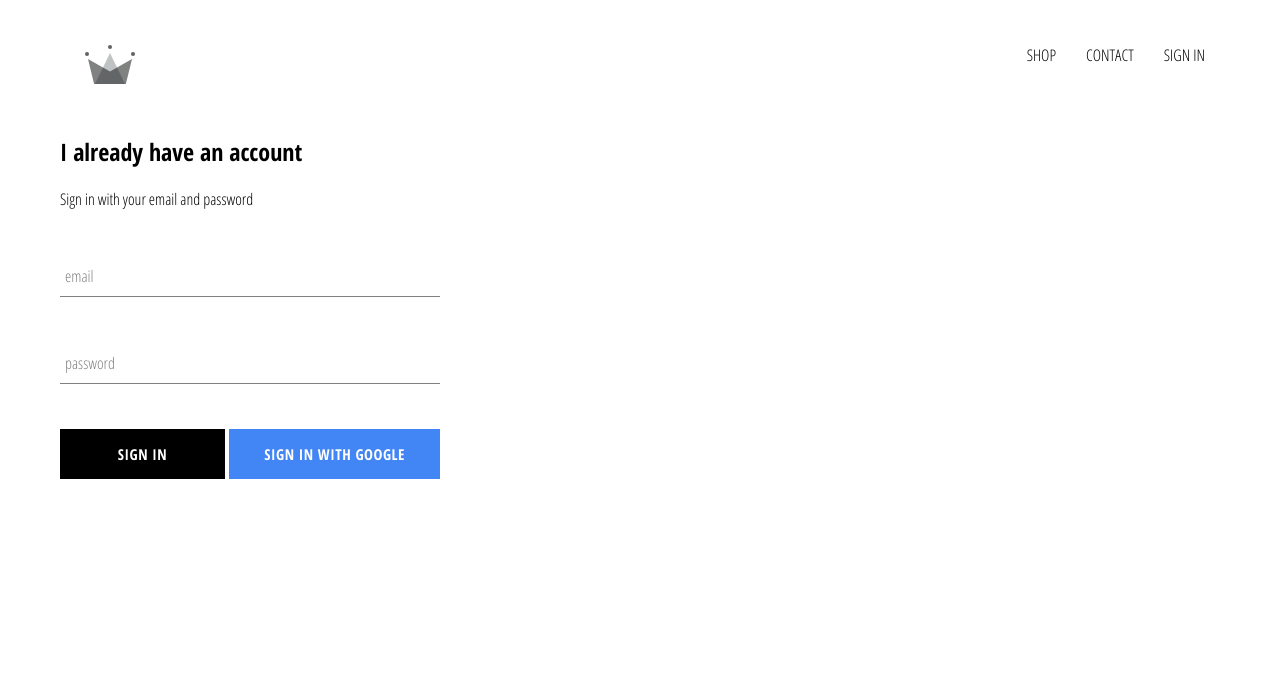
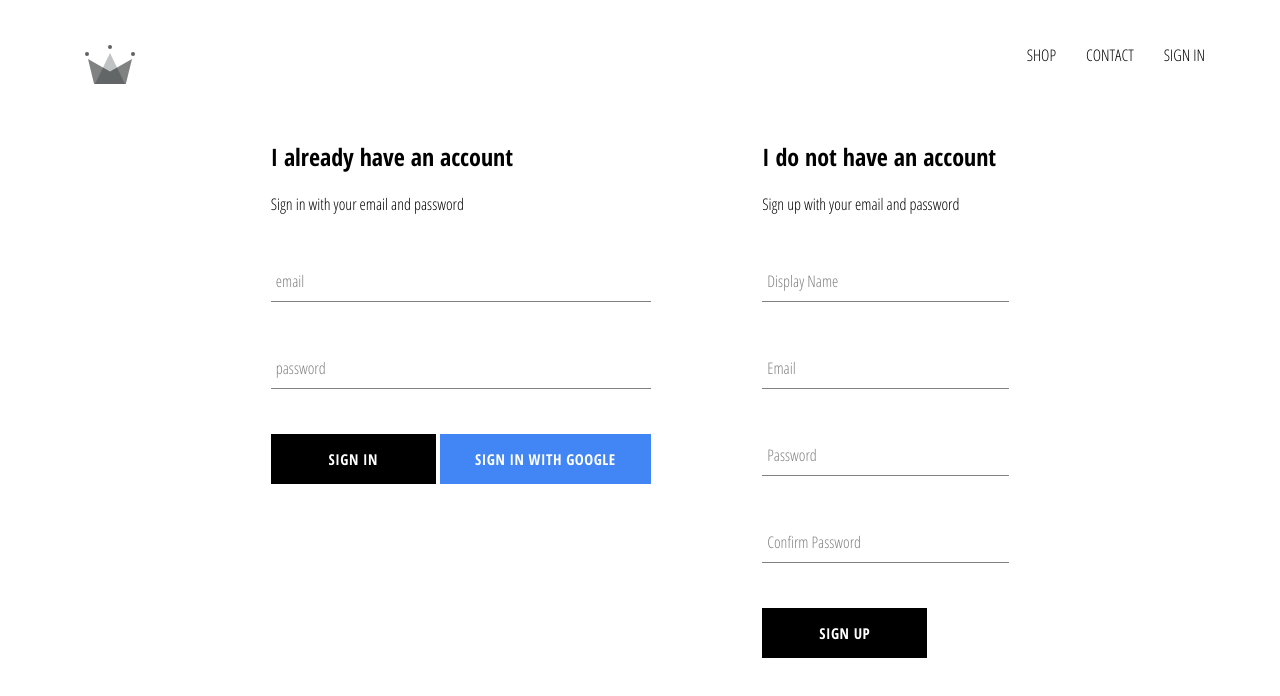
Before and after one commit to deleonjulio/crwn-clothing, a React (Create React App) app: page /signin in a window 1280 px wide. Shown: the top 696 px of the page. Built offline with nearby package versions, Linux system fonts and the light colour scheme; no server answers.

Commit message:
implemented firebase utils included ability to store authenticated user into our firestore database

```diff
--- a/src/App.js
+++ b/src/App.js
@@ -7,7 +7,7 @@
 import ShopPage from './pages/shop/shop.component.jsx';
 import SignInAndSignUpPage from './pages/sign-in-and-sign-up/sign-in-and-sign-up.component';
 import Header from './components/header/header.component';
-import { auth } from './firebase/firebase.utils';
+import { auth,createUserProfileDocument } from './firebase/firebase.utils';
 
 class App extends React.Component {
 	constructor() {
@@ -21,10 +21,26 @@
 	unsubscribeFromAuth = null;
 
 	componentDidMount() {
-		this.unsubscribeFromAuth = auth.onAuthStateChanged(user => {
-			this.setState({ currentUser: user });
+		this.unsubscribeFromAuth = auth.onAuthStateChanged(async userAuth => {
+			if(userAuth) {
+				const userRef = await createUserProfileDocument(userAuth);
 
-			console.log(user);
+				userRef.onSnapshot(snapShot => {
+					this.setState({
+						currentUser: {
+							id: snapShot,
+							...snapShot.data()
+						}
+					});
+
+					console.log(this.state);
+				});
+
+			} else {
+				this.setState({currentUser:userAuth});
+			}
+
+
 		});
 	}
 
--- /dev/null
+++ b/src/components/sign-up/sign-up.component.jsx
@@ -0,0 +1,106 @@
+import React from 'react';
+
+import FormInput from '../form-input/form-input.component';
+import CustomButton from '../custom-button/custom-button.component';
+
+import { auth, createUserProfileDocument } from '../../firebase/firebase.utils';
+
+import './sign-up.styles.scss';
+
+ class SignUp extends React.Component {
+ 	constructor() {
+ 		super()
+
+ 		this.state = {
+ 			displayName: '',
+ 			email: '',
+ 			password: '',
+ 			confirmPassword: ''
+ 		}
+ 	}
+
+ 	handleSubmit = async event => {
+ 		event.preventDefault();
+
+ 		const {displayName, email, password, confirmPassword} = this.state;
+
+ 		if(password !== confirmPassword) {
+ 			alert("passwords don't match")
+ 			return;
+ 		}
+
+ 		try {
+ 			const { user } = await auth.createUserWithEmailAndPassword(email, password);
+
+ 			await createUserProfileDocument(user, {displayName});
+
+ 			this.setState({
+ 				displayName: '',
+	 			email: '',
+	 			password: '',
+	 			confirmPassword: ''
+ 			});
+
+ 		} catch (error) {
+ 			console.error(error);
+ 		}
+ 	}
+
+ 	handleChange = event => {
+ 		const { name, value } = event.target;
+
+ 		this.setState({ [name]:value});
+ 	}
+
+ 	render() {
+ 		const {displayName, email, password, confirmPassword} = this.state;
+ 		return (
+ 			<div className='sign-up'>
+ 				<h2 className='title'> I do not have an account</h2>
+ 				<span>Sign up with your email and password</span>
+ 				<form className='sign-up-form' onSubmit={this.handleSubmit}>
+ 					<FormInput
+ 						type='text'
+ 						name='displayName'
+ 						value={displayName}
+ 						onChange={this.handleChange}
+ 						label='Display Name'
+ 						required
+ 					/>
+
+ 					<FormInput
+ 						type='email'
+ 						name='email'
+ 						value={email}
+ 						onChange={this.handleChange}
+ 						label='Email'
+ 						required
+ 					/>
+
+ 					<FormInput
+ 						type='password'
+ 						name='password'
+ 						value={password}
+ 						onChange={this.handleChange}
+ 						label='Password'
+ 						required
+ 					/>
+
+ 					 <FormInput
+ 						type='password'
+ 						name='confirmPassword'
+ 						value={confirmPassword}
+ 						onChange={this.handleChange}
+ 						label='Confirm Password'
+ 						required
+ 					/>
+
+ 					<CustomButton type='submit'> SIGN UP </CustomButton>
+ 				</form>
+ 			</div>
+ 		)
+ 	}
+
+ }
+
+ export default SignUp;
--- /dev/null
+++ b/src/components/sign-up/sign-up.styles.scss
@@ -0,0 +1,10 @@
+.sign-in {
+	width: 380px;
+	display: flex;
+	flex-direction: column;
+
+	.title {
+		margin: 10px 0;
+	}
+
+}
--- a/src/firebase/firebase.utils.js
+++ b/src/firebase/firebase.utils.js
@@ -13,6 +13,32 @@
     measurementId: "G-HGELCTZW9S"
  };
 
+export const createUserProfileDocument = async (userAuth,additionalData) => {
+	if(!userAuth) return;
+
+	const userRef = firestore.doc(`users/${userAuth.uid}`);
+
+	const snapShot = await userRef.get()
+
+	if(!snapShot.exists) {
+		const { displayName, email } = userAuth;
+		const createdAt = new Date();
+
+		try {
+			await userRef.set({
+				displayName,
+				email,
+				createdAt,
+				...additionalData
+			})
+		} catch(error) {
+			console.log('error creating user', error.message)
+		}
+	}
+
+	return userRef;
+}
+
 firebase.initializeApp(config);
 
 
--- a/src/pages/sign-in-and-sign-up/sign-in-and-sign-up.component.jsx
+++ b/src/pages/sign-in-and-sign-up/sign-in-and-sign-up.component.jsx
@@ -1,12 +1,14 @@
 import React from 'react';
 
 import SignIn from '../../components/sign-in/sign-in.component';
+import SignUp from '../../components/sign-up/sign-up.component';
 
 import './sign-in-and-sign-up.styles.scss';
 
 const SignInAndSignUpPage = () => (
 	<div className='sign-in-and-sign-up'>
 		<SignIn />
+		<SignUp />
 	</div>
 );
 
--- a/src/pages/sign-in-and-sign-up/sign-in-and-sign-up.styles.scss
+++ b/src/pages/sign-in-and-sign-up/sign-in-and-sign-up.styles.scss
@@ -0,0 +1,6 @@
+.sign-in-and-sign-up {
+	width:850px;
+	display:flex;
+	justify-content: space-around;
+	margin: 30px auto;
+}
```
